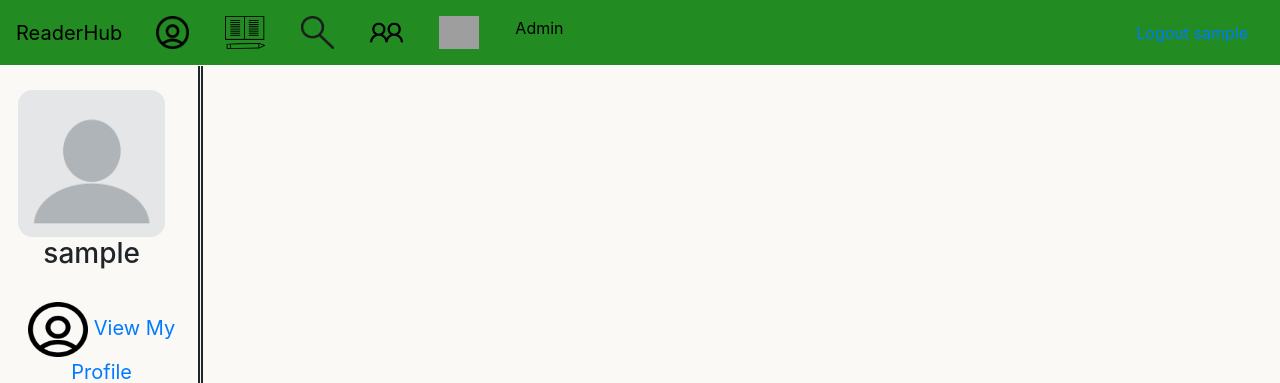
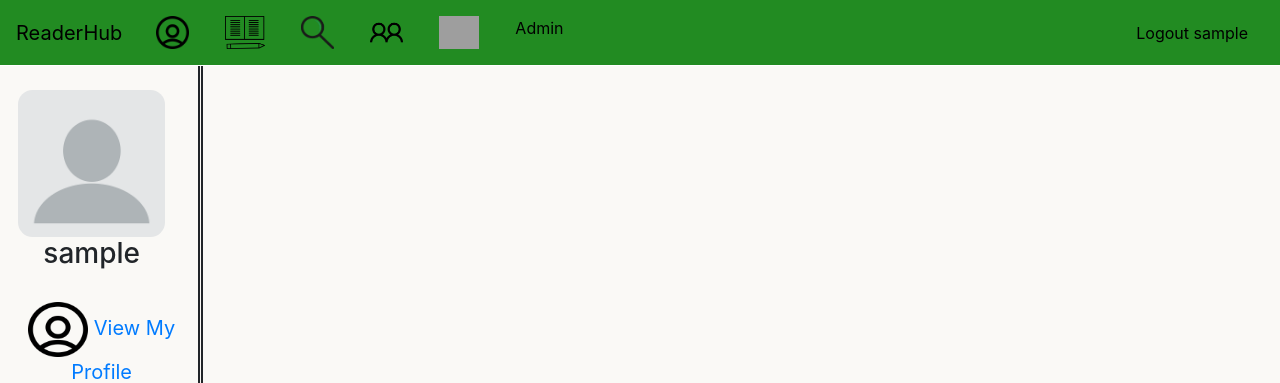
Before and after one commit to ChicoState/readerhub, a Django app: page / in a window 1280 px wide. Shown: the top 383 px of the page. Run offline with Django 4.2, Linux system fonts and the light colour scheme; the visitor is signed in with stand-in values (Sample User, id 1); data comes from the database, SQL or seed files in the repository; data that the repository does not hold is empty; some libraries are stand-ins or nearby versions; grey boxes are pictures that could not be loaded.

Commit message:
nav changes

```diff
--- a/templates/nav.html
+++ b/templates/nav.html
@@ -33,9 +33,9 @@
   </div>
   <div style="text-align:right;">
     {% if user.is_authenticated %}
-        <a class="nav-link" href="/logout/">Logout {{user.username}}</a>
+        <a class="nav-link" href="/logout/" style="color:black;">Logout {{user.username}}</a>
     {% else %}
-        <a class="nav-link" href="/login/">Login</a>
+        <a class="nav-link" href="/login/" style="color:black;">Login</a>
     {% endif %}
   </div>
 </nav>
```
